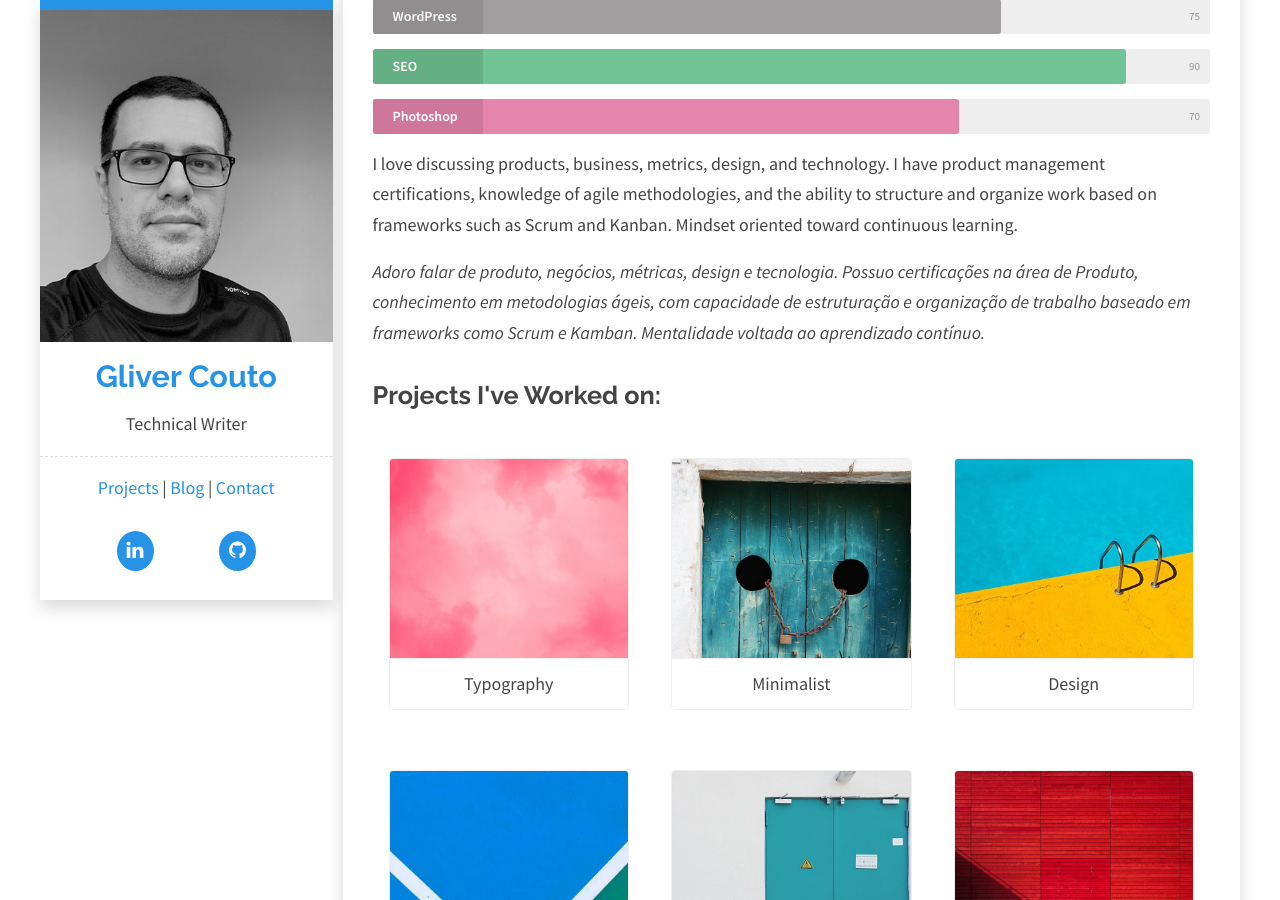
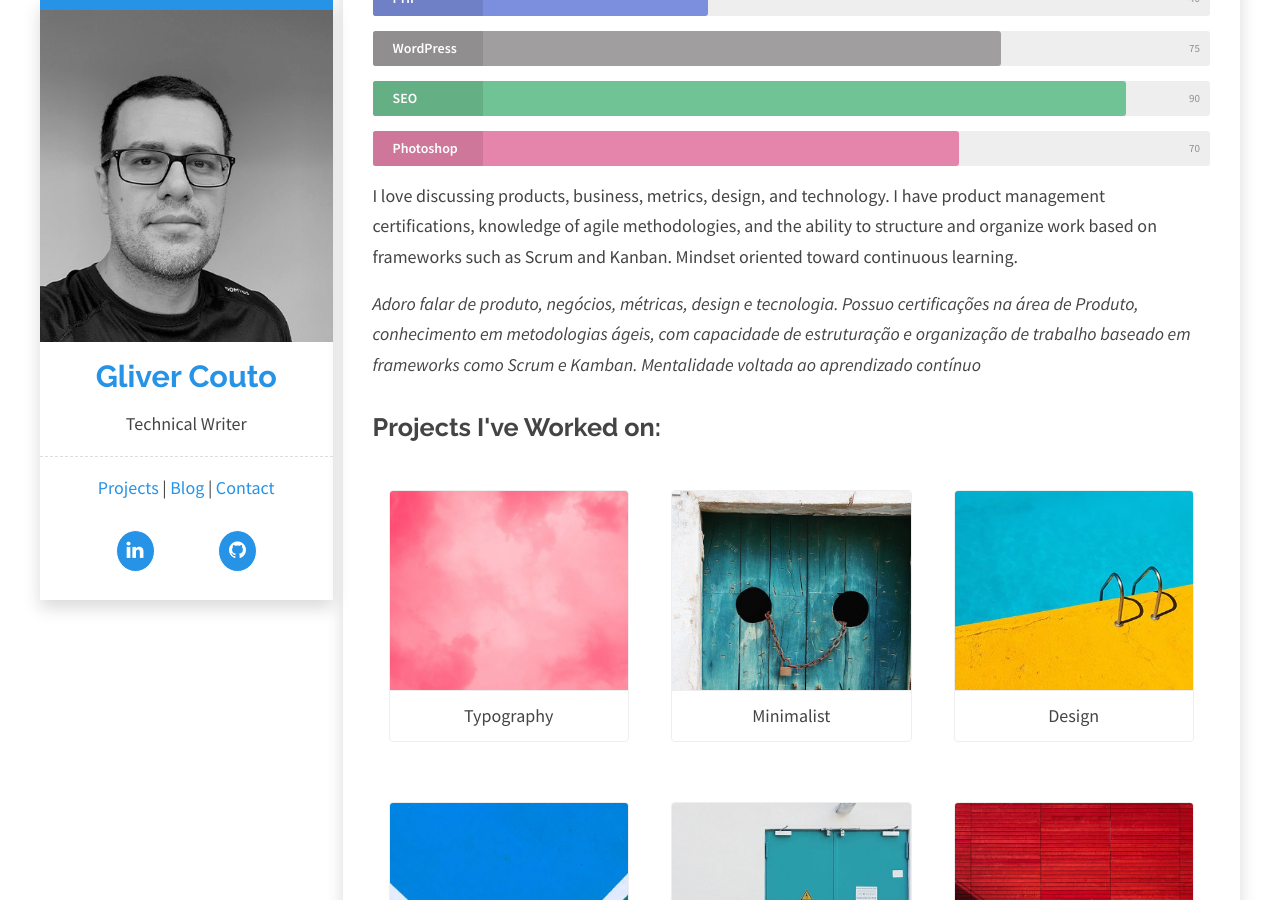
Before and after one commit to gliverCouto/glivercouto.github.io, a Jekyll site: the page built from index.html, in a window 1280 px wide and 900 px high, scrolled down 935 px. Built offline with Jekyll 4.4.1, drawn with Linux system fonts in a browser that asks for light colours.

Commit message:
Update index.html
mudanças na organização dos trechos em italico

```diff
--- a/index.html
+++ b/index.html
@@ -23,12 +23,15 @@ You can edit them there.
   and the ability to correlate strategic decisions with requirements in processes and projects.
 </p>
 
+<p>
   <i>
     Minha missão aqui é aliar expertise técnica e poder de comunicação para produzir documentações precisas,
     claras e funcionais, com o objetivo de diminuir a curva de adoção de produtos de tecnologia.
+  </i>
+</p>
 
-</i>
 
+<p>
   <i>
     Atualmente desenvolvo documentações de software e APIs, carrego uma bagagem valiosa do universo da automação, onde
     atuei por mais de 10 anos, com projetos envolvendo automação industrial e eletrônica. A indústria me permitiu
@@ -36,8 +39,8 @@ You can edit them there.
     circunstâncias urgentes e ambientes complexos.
     Possuo senso de orientação analítica e Data Driven, capacidade de correlacionar decisões estratégicas com requisitos
     em processos e projetos.
-
   </i>
+</p>
 
 {% include expertise.html %}
 
@@ -47,12 +50,13 @@ You can edit them there.
   and Kanban. Mindset oriented toward continuous learning.
 </p>
 
+<p>
   <i>
     Adoro falar de produto, negócios, métricas, design e tecnologia. Possuo certificações na área de Produto,
     conhecimento em metodologias ágeis, com capacidade de estruturação e organização de trabalho baseado em frameworks
-  como Scrum e Kamban. Mentalidade voltada ao aprendizado contínuo.
-
+    como Scrum e Kamban. Mentalidade voltada ao aprendizado contínuo
   </i>
+</p>
 
 {% include projects.html %}
 
```
Lines whose indentation alone changed are shown as unchanged.
